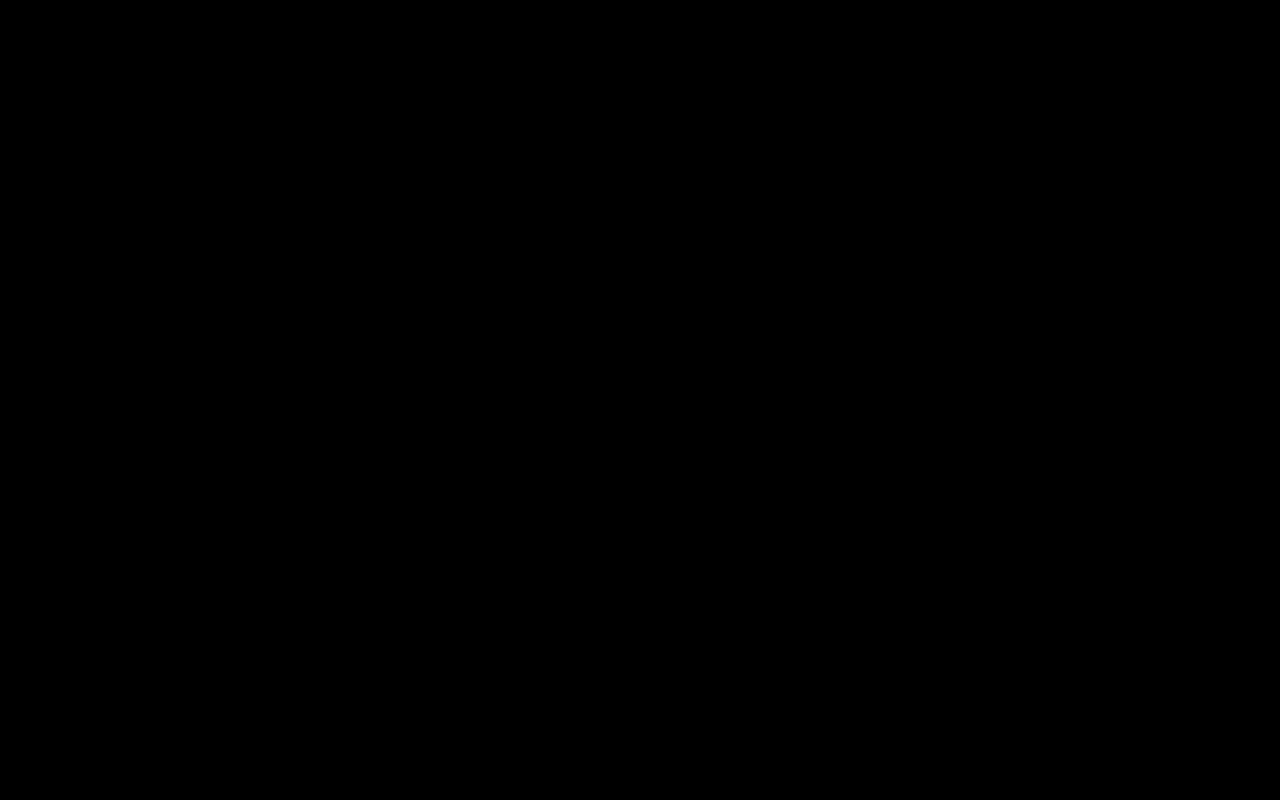
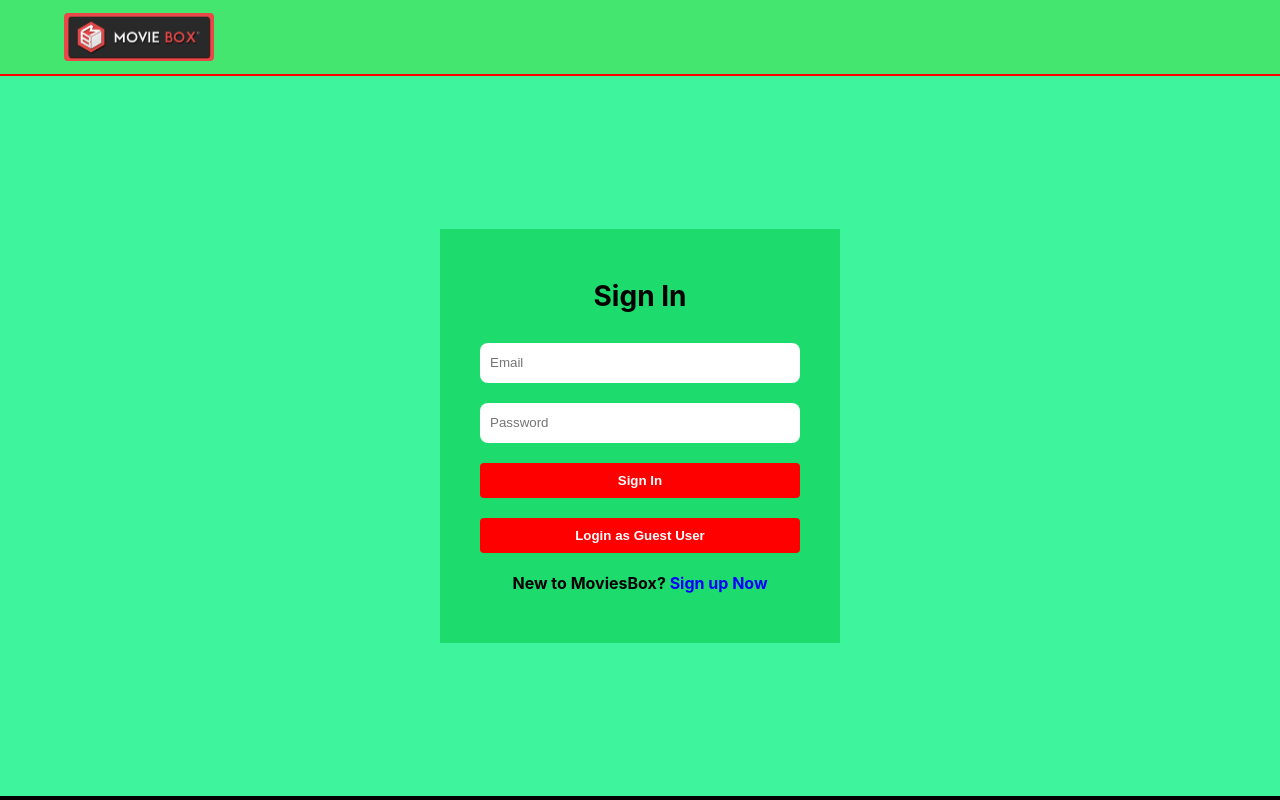
Before and after one commit to Ravinayak07/moviesbox, a React (Create React App) app: page /sign-in in a window 1280 px wide. Before the commit this address had no page. Built offline with nearby package versions, Linux system fonts and the light colour scheme.

Commit message:
Sign in page done

```diff
--- a/src/App.js
+++ b/src/App.js
@@ -1,6 +1,7 @@
 import './App.css';
+import LandingPage from "./Container/LandingPage/LandingPage.js";
+import SignInPage from './Container/SignInPage/SignInPage';
 import {BrowserRouter, Routes, Route} from "react-router-dom";
-import LandingPage from "./Container/LandingPage/LandingPage.js";
 
 function App() {
   const isuserLoggedin = false;
@@ -13,6 +14,7 @@ function App() {
     <div className="App">
       <Routes>
         <Route path="/" element={isuserLoggedin ? "" : <LandingPage /> } />
+        <Route path="/sign-in" element={<SignInPage /> } />
       </Routes>
       </div>
     </BrowserRouter>
--- a/src/Components/NavBar/NavBar.js
+++ b/src/Components/NavBar/NavBar.js
@@ -1,12 +1,20 @@
 import React from "react";
 import "./NavBar.css";
 import logo from "../../images/logo.png"
+import { useNavigate } from "react-router-dom";
 
-function NavBar() {
+function NavBar({ ShowSignInButton}) {
+
+    const navigate = useNavigate();
+    function goToSignInPage(){
+        navigate("/sign-in");
+    }
     return(
         <div className="navbar_container">
          <img className="navbar_logo" src={logo} alt="logo"/>
-         <button className="navbar_button">Sign Up</button>
+         {/* condition to remove signinbutton. If ShowSignInButton is false.It will
+         show nothing other wise shows the button */}
+         {ShowSignInButton === false ? " " : <button className="navbar_button" onClick={goToSignInPage}>Sign Up</button>}
         </div>
     )
 }
--- /dev/null
+++ b/src/Components/SignInBody/SignInBody.js
@@ -0,0 +1,20 @@
+import React from "react";
+import "./SignInBody.css";
+
+function SignInBody() {
+    return(
+       <div className="signinbody_container">
+        <div className="siginbox_container">
+           <p className="signinbox_title">Sign In</p>
+           <input placeholder="Email"/>
+           <input placeholder="Password"/>
+           <button>Sign In</button>
+           <button>Login as Guest User</button>
+           <p className="signinbox_text">New to MoviesBox?  <span>Sign up Now</span></p>
+        </div>
+
+       </div>
+    )
+}
+
+export default SignInBody;
--- a/src/Container/LandingPage/LandingPage.js
+++ b/src/Container/LandingPage/LandingPage.js
@@ -6,7 +6,8 @@ import LandingPageContent from "../../Components/LandingPageContent/LandingPagec
 function LandingPage() {
     return(
         <div className="landingpage_container">
-            <NavBar />
+             <NavBar />{/* here we not not sending any value for ShowSignInButton,
+             so it will become undefined and signin button will appear in the nav bar of landing page */}
             <LandingPageContent />
 
         </div>
--- /dev/null
+++ b/src/Container/SignInPage/SignInPage.css
@@ -0,0 +1,59 @@
+.signinbody_container{
+    background-color: #3ef49c;
+    height: 90vh;
+    display: flex;
+    flex-direction: column;
+    justify-content: center;  /*Horizontally Center*/
+    align-items: center;      /*Vertically Center*/
+    /* justify-content: center, align-items: center and height: 90vh makes the signin body appear
+    exactly at the center of the page */
+
+}
+.siginbox_container{
+     display: flex;
+     flex-direction: column;
+     background-color: #0acb4e97;
+     padding: 50px 40px;
+}
+.signinbox_title{
+    font-size: 28px;
+    font-weight: 700;
+    text-align: center;
+    margin-bottom: 20px;
+}
+
+.siginbox_container > input, .siginbox_container > button {
+    margin: 10px 0;
+}
+
+.siginbox_container > input{
+    height: 40px;
+    width: 300px;
+    border-radius: 8px;
+    border: none;
+    padding: 0px 10px;
+}
+
+.siginbox_container > button{
+   height: 35px;
+   background-color: red;
+   color: white;
+   font-weight: 700;
+   border: none;
+   cursor: pointer;
+   border-radius: 4px;
+}
+
+.signinbox_text {
+    font-weight: 700;
+    text-align: center;
+    margin-top: 10px;
+    color: black;
+}
+
+.signinbox_text > span {
+    font-weight: 700;
+    color: blue;
+    text-decoration: none;
+    cursor: pointer;
+}
--- /dev/null
+++ b/src/Container/SignInPage/SignInPage.js
@@ -0,0 +1,15 @@
+import React from "react";
+import "./SignInPage.css";
+import NavBar from "../../Components/NavBar/NavBar";
+import SignInBody from "../../Components/SignInBody/SignInBody";
+
+function SignInPage() {
+    return(
+        <div className="signin_container">
+            <NavBar ShowSignInButton={false}/>
+            <SignInBody />
+        </div>
+    )
+}
+
+export default SignInPage
```
Also changed, not shown: src/Components/SignInBody/SignInBody.css (added).
